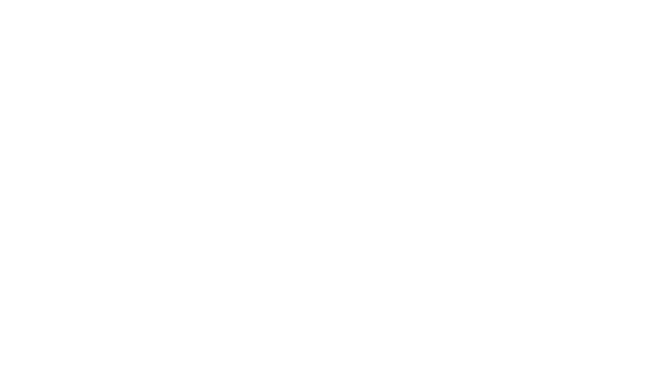
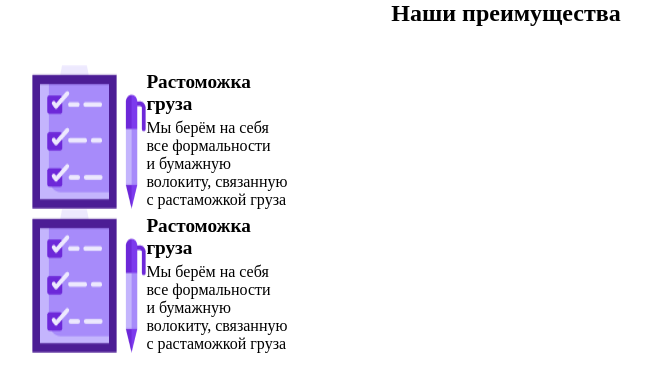
Before and after one commit to SerhioKhavanski/work_together, a plain HTML site: page index.html in a window 1280 px wide. Shown: the whole page, without its empty margins (134-785 px from the left). Drawn offline with Linux system fonts and the light colour scheme.

Commit message:
all advantages

```diff
--- a/CSS/style.css
+++ b/CSS/style.css
@@ -18,3 +18,27 @@
     src: url(../font/Formular-Medium.ttf);
     font-weight: 500;
 }
+.centText{
+    text-align: center;
+}
+.Group{
+    margin-left: 13%;
+    margin-top: 3%;
+}
+.block{
+    display: flex;
+    justify-content: space-between;
+}
+.blockText{
+    margin-top: 2.1%;
+    margin-right: 7%;
+}
+.blockText>h3{
+    font-size: 1.5vw;
+}
+.blockText>p{
+    margin-top: 2.9%;
+}
+.blockColumn1{
+    width: 25%;
+}
--- a/index.html
+++ b/index.html
@@ -16,7 +16,37 @@
 
     <main>
 
-        <div class="Daniil"></div>
+        <div class="advantages">
+
+            <h2 class="centText">Наши преимущества</h2>
+
+            <div class="Group">
+
+                <div class="blockColumn1">
+
+                    <div class="block">
+                        <img src="img/Group.png" alt="">
+
+                        <div class="blockText">
+                            <h3>Растоможка груза</h3>
+                            <p>Мы берём на себя все формальности<br>и бумажную волокиту, связанную<br>с растаможкой груза</p>
+                        </div>
+                    </div>
+
+                    <div class="block">
+                        <img src="img/Group.png" alt="">
+
+                        <div class="blockText">
+                            <h3>Растоможка груза</h3>
+                            <p>Мы берём на себя все формальности<br>и бумажную волокиту, связанную<br>с растаможкой груза</p>
+                        </div>
+                    </div>
+
+                </div>
+
+            </div>
+
+        </div>
 
         <div class="Yura"></div>
 
```
